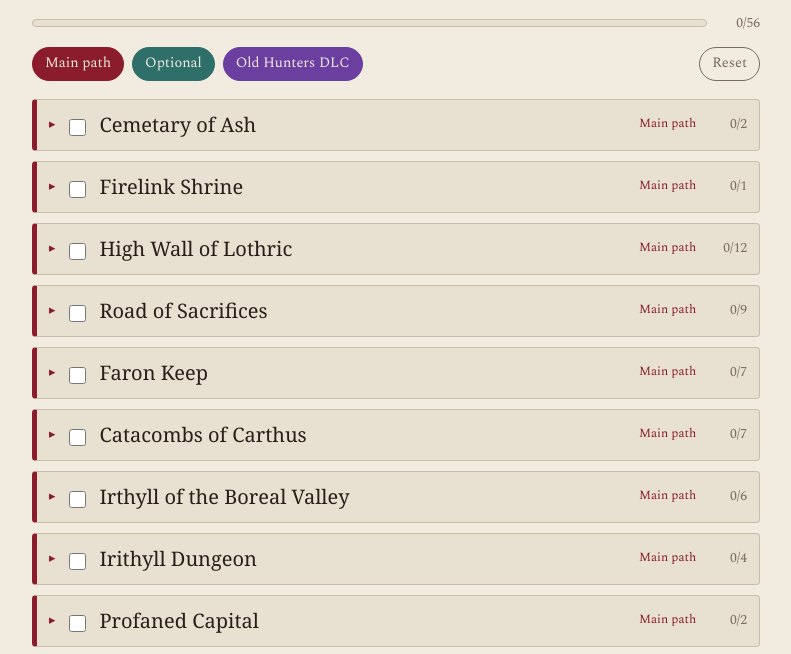
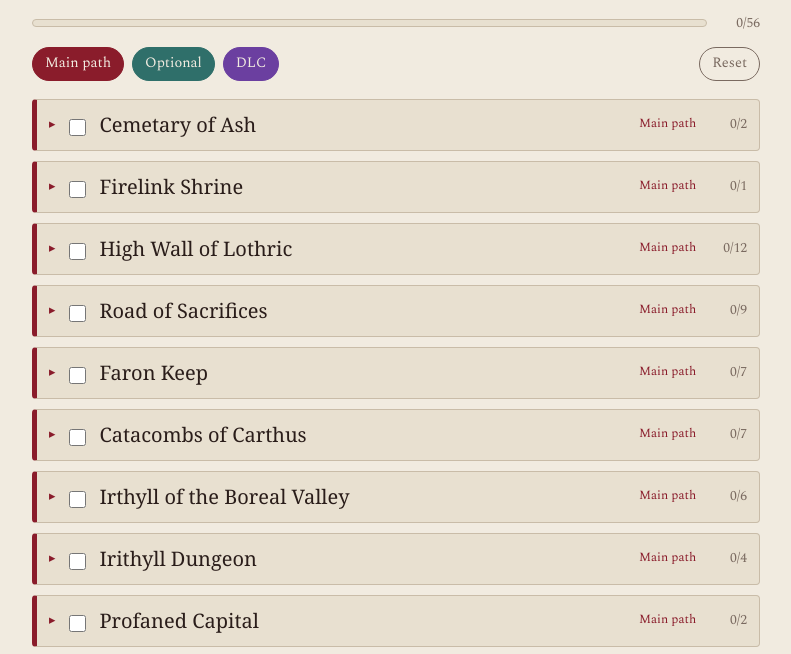
Before and after one commit to XemXem/DarkSouls-3-Boss-Tracker, a plain HTML site: page index.html in a window 1280 px wide. Shown: the part 115-769 px from the top of the page, without its empty margins (244-1035 px from the left). Drawn offline with nearby package versions, Linux system fonts and the light colour scheme; a web font is replaced by a local one.

Commit message:
Fixed a conversion typo from the bb ledger
changed "old hunter dlc" to "dlc"

```diff
--- a/index.html
+++ b/index.html
@@ -85,7 +85,7 @@
   <div class="tools" id="tools">
     <button class="chip" style="--c:var(--main)" data-f="main" aria-pressed="true">Main path</button>
     <button class="chip" style="--c:var(--opt)" data-f="opt" aria-pressed="true">Optional</button>
-    <button class="chip" style="--c:var(--dlc)" data-f="dlc" aria-pressed="true">Old Hunters DLC</button>
+    <button class="chip" style="--c:var(--dlc)" data-f="dlc" aria-pressed="true">DLC</button>
     <button class="chip plain" id="reset" aria-pressed="false">Reset</button>
   </div>
   <div id="tree"></div>
```
